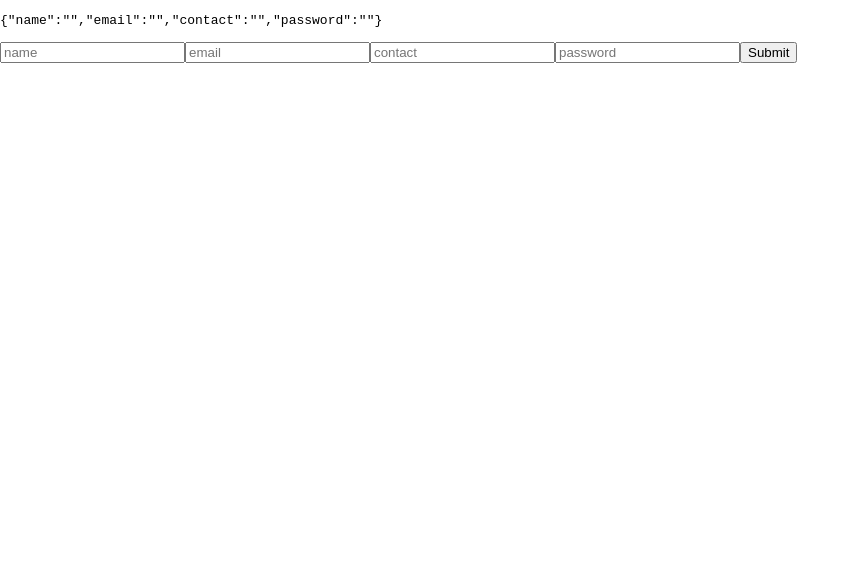
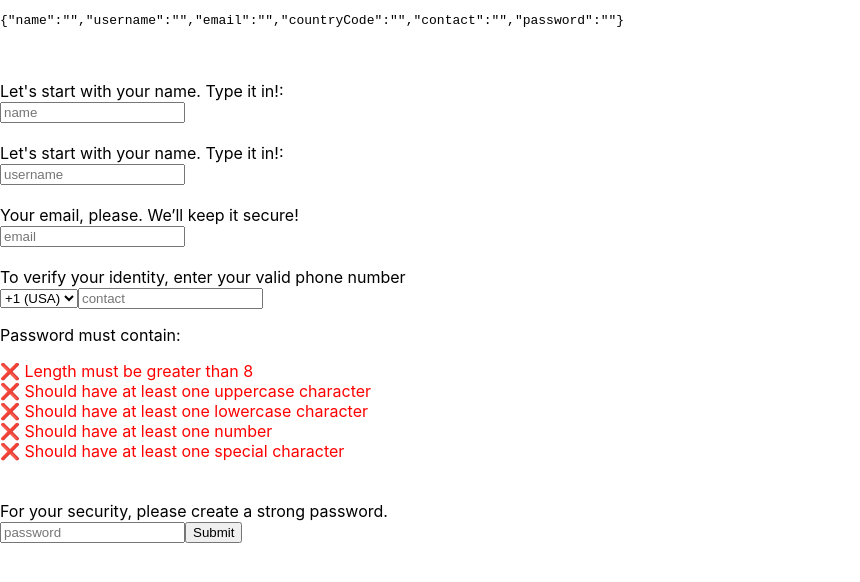
Before and after one commit to adithi2905/unified-kyc-system, a React (Create React App) app in the folder frontend/my-app/: page /user in a window 1280 px wide. Shown: the top 582 px of the page, without its empty margins (0-860 px from the left). Built offline with nearby package versions, Linux system fonts and the light colour scheme.

Commit message:
Added rules and validations for password

```diff
--- a/frontend/my-app/src/components/forms/KYCDocumentCollection.js
+++ b/frontend/my-app/src/components/forms/KYCDocumentCollection.js
@@ -18,17 +18,15 @@ const KYCDocumentCollection = () =>
         e.preventDefault();
         setIsSubmit(true);
     }
+    const validate = (e)=>
+    {
+
+    }
     const handleChange =(e)=>
     {
         createKycDoc({...kycDocs,[e.target.name]:e.target.value});
     };
     return (<form>
-        <br/><br/><label for="fn" >Full Name:<br/>
-        <input type="text" id="fn" name="fullName" value={kycDocs.fullName} placeholder='fullName' onChange={handleChange} required/>
-        </label>
-        <br/><br/><label for="email" >E-mail<br/>
-        <input type="text" name="email" placeholder='email' value={kycDocs.email} onChange={handleChange} required/>
-        </label>
         <br/><br/><label for="dob" >Date of Birth:<br/>
         <input type="date" id="dob" name="dateofBirth" value={kycDocs.dateOfBirth} placeholder='dateofBirth' onChange={handleChange} required/>
         </label>
--- a/frontend/my-app/src/components/forms/UserRegistration.js
+++ b/frontend/my-app/src/components/forms/UserRegistration.js
@@ -1,54 +1,102 @@
-import React, {use, useState} from "react";
+import React, {useState} from "react";
 
 const UserRegistration= ()=>
         {
             const[formData,setFormData]= useState({
                 name:"",
+                username:"",
                 email:"",
+                countryCode:"",
                 contact:"",
                 password:""
             });
 
+
             const[errors,setErrors]=useState({});
             const [submit,setIsSubmit]=useState(false);
+            const[validatePass,setPasswordValidation]=useState({
+                length: false,
+                uppercase: false,
+                lowercase: false,
+                number: false,
+                specialChar: false,
+            });
 
+            const validatePassword = (value)=>
+            {
+                if(!value)
+                    return false;
+                const passValid={
+                    length: value.length>=8,
+                    uppercase: /[A-z]/.test(value),
+                    lowercase: /[a-z]/.test(value),
+                    number: /[0-9]/.test(value),
+                    specialChar: /[!@#$%^&*(),.?":{}|<>]/.test(value)
+                };
+            setPasswordValidation(passValid);
+            if(passValid.length && passValid.uppercase && passValid.lowercase && passValid.number && passValid.specialChar)
+                return true;
+            return false;
+                //return Object.values(passValid).every(Boolean);
+
+            };
             const validate=(values)=>
             {
                 let newErrors={};
                 const nameRegex=/^[A-Za-z0-9]*$/i;
-                const passwordRegex=/^(?=.*[!@#$%^&*(),.?:{}|<>])[A-Z0-9!@#$%^&*(),.?:{}|<>]+$/i;//Lookahead ?=, it ensures that there is at least one special character
-                const contactRegex=/^\+\d{11}$/i;
-                if(!nameRegex.test(values.name))
-                    errors.name="Invalid username";
-                if(values.password<8)
-                    errors.values="Password is shorter than 8 in length";
-                if(!passwordRegex.test(values.password))
-                    errors.values="Password is invalid";
+                const contactRegex=/^\+?\d{0,2}\s?\(?\d{3}\)?[-.\s]?\d{3}[-.\s]?\d{4}$/i;
+                if(!nameRegex.test(values.username))
+                    newErrors.name="Invalid username";
                 if(!contactRegex.test(values.contact))
-                    errors.contact="Contact number is invalid";
-
-                return errors;
+                    newErrors.contact="Contact number is invalid";
+                const isPasswordValid=validatePassword(values.password);
+                if(!isPasswordValid)
+                    newErrors.password="Your password doesn't meet the requirements";
+                return newErrors;
             }
-
 
             const handleChange = (e) =>{
                 setFormData({... formData,[e.target.name]: e.target.value});
+                if(e.target.name==="password")
+                    validatePassword(e.target.value);
                 };
 
                 const handleSubmit = (e) => {
                     e.preventDefault();
-                    setErrors(validate(formData));
-                    setIsSubmit(true);
-                    console.log("Form submitted", errors);
-                    console.log("Form submitted", formData);
-                };
+                    const validationErrors=validate(formData);
+                    setErrors(validationErrors);
+                    setIsSubmit(Object.keys(validationErrors).length === 0);
+                    console.log("Form submitted:", formData, validationErrors); };
                 return (
                     <form onSubmit={handleSubmit}>
                         <pre>{JSON.stringify(formData,"","","","")}</pre>
-                    <input type="text" name="name" placeholder="name" value={formData.name} onChange={handleChange} required/>
-                    <input type="email" name="email" placeholder="email" value={formData.email} onChange={handleChange} required/>
-                    <input type="text" name="contact" placeholder="contact" value={formData.contact} onChange={handleChange} required/>
+                    <br/><br/><label htmlFor="name" >Let's start with your name. Type it in!:<br/>
+                    <input type="text" id="name" name="name" placeholder="name" value={formData.name} onChange={handleChange} required/>
+                    </label>
+                    <br/><br/><label htmlFor="username" >Let's start with your name. Type it in!:<br/>
+                    <input type="text" id="username" name="username" placeholder="username" value={formData.username} onChange={handleChange} required/>
+                    </label>
+
+                    <br/><br/><label htmlFor="email" >Your email, please. We’ll keep it secure!<br/>
+                    <input type="email" id="email" name="email" placeholder="email" value={formData.email} onChange={handleChange} required/>
+                    </label>
+                    <br/><br/><label htmlFor="contact" >To verify your identity, enter your valid phone number<br/>
+                    <select name="countryCode" id="countryCode" value={formData.countryCode} onChange={handleChange}>
+                        <option value="+1">+1 (USA)</option>
+                    </select>
+                    <input type="tel" id="contact" name="contact" placeholder="contact" value={formData.contact} onChange={handleChange} required/>
+                    </label>
+                    <div>
+                    <p>Password must contain:</p>
+                    <span style={{color: validatePass.length? "green":"red"}}>{validatePass.length ? "✅" : "❌"} Length must be greater than 8</span><br></br>
+                    <span style={{color: validatePass.uppercase? "green":"red"}}>{validatePass.uppercase ? "✅" : "❌"} Should have at least one uppercase character</span><br></br>
+                    <span style={{color: validatePass.lowercase? "green":"red"}}>{validatePass.lowercase ? "✅" : "❌"} Should have at least one lowercase character </span><br/>
+                    <span style={{color: validatePass.number? "green":"red"}}>{validatePass.number ? "✅" : "❌"} Should have at least one number </span><br/>
+                    <span style={{color: validatePass.specialChar? "green":"red"}}>{validatePass.specialChar ? "✅" : "❌"} Should have at least one special character </span><br/>
+                    </div>
+                    <br/><br/><label htmlFor="pass" >For your security, please create a strong password.<br/>
                     <input type="text" name="password" placeholder="password" value={formData.password} onChange={handleChange} required/>
+                    </label>
                     <button type="submit">Submit</button>
                     </form>
 
```
